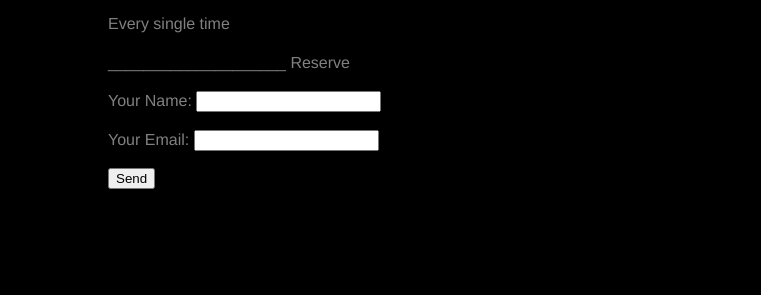
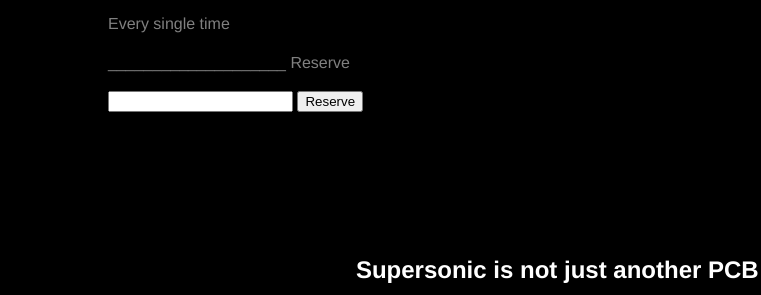
Before and after one commit to bhavana-netlify/Supersonic, a plain HTML site: page index.html in a window 1280 px wide. Shown: the part 325-620 px from the top of the page, 0-761 px from the left. Drawn offline with Linux system fonts and the light colour scheme.

Commit message:
modifying form

```diff
--- a/index.html
+++ b/index.html
@@ -15,14 +15,11 @@
             <p>Every single time</p>
             <p> ____________________ Reserve</p>
             <form name="contact" method="POST" data-netlify="true">
+                <!-- <p>
+                  <label>Your Name: <input type="text" name="name" /></label>
+                </p> -->
                 <p>
-                  <label>Your Name: <input type="text" name="name" /></label>
-                </p>
-                <p>
-                  <label>Your Email: <input type="email" name="email" /></label>
-                </p>
-                <p>
-                  <button type="submit">Send</button>
+                  <label> <input type="email" name="email" /></label> <button class ="form" type="submit">Reserve</button>
                 </p>
               </form>
         </div>
```
